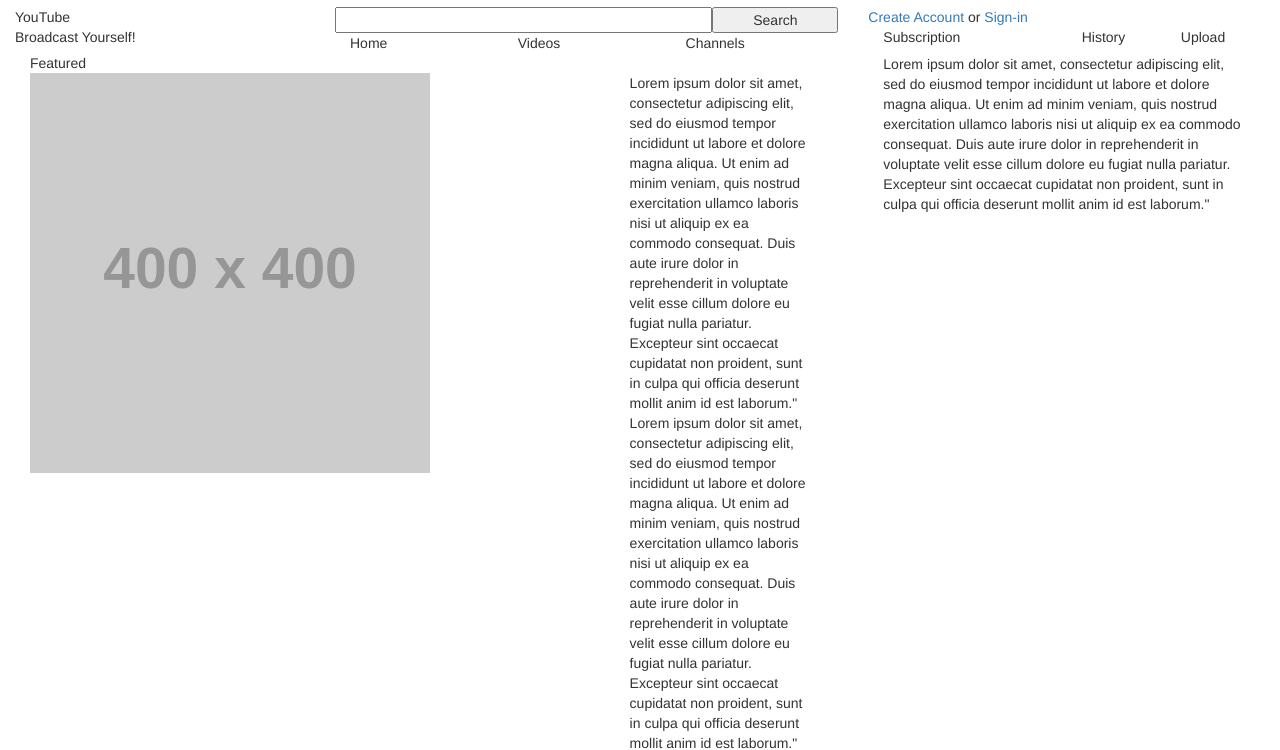
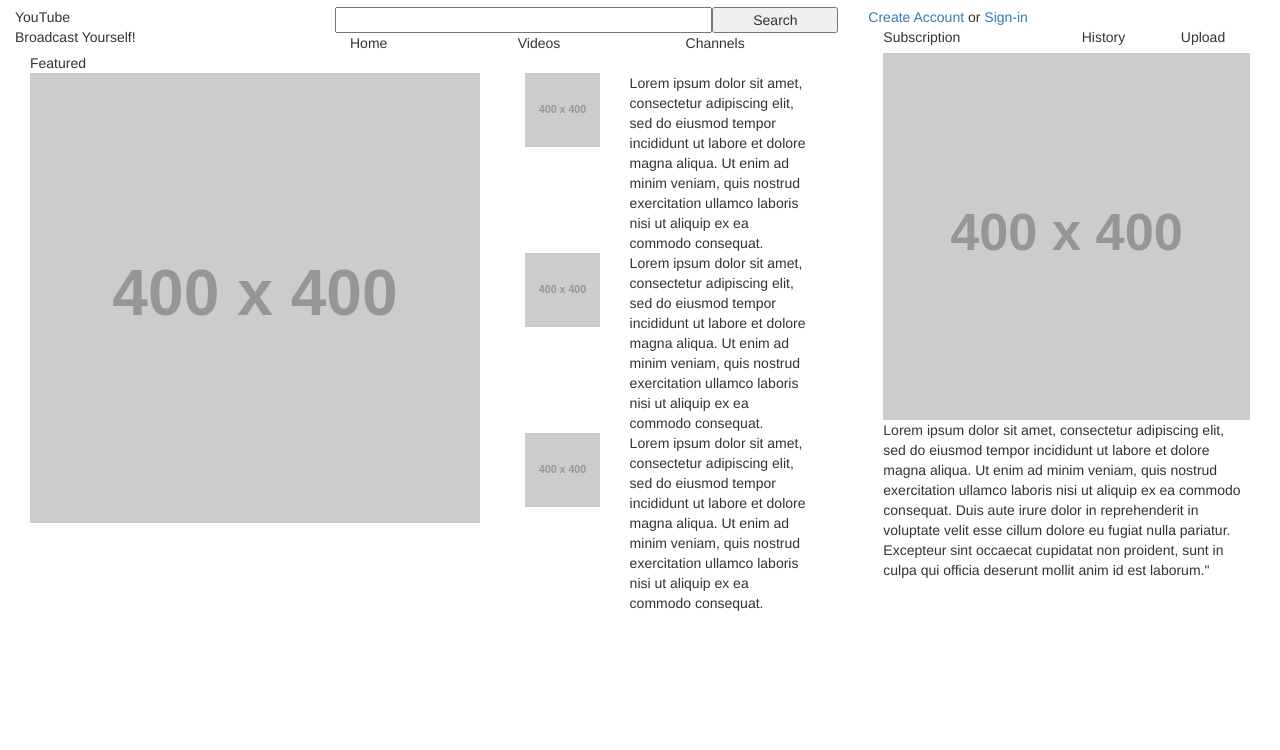
Before and after one commit to habudala/Youtube-Clone, a plain HTML site: page index.html in a window 1280 px wide. Shown: the part 56-806 px from the top of the page. Drawn offline with nearby package versions, Linux system fonts and the light colour scheme; placeholder pictures from the web are drawn by us.

Commit message:
fixing parts of third row

```diff
--- a/css/style.css
+++ b/css/style.css
@@ -0,0 +1,2 @@
+img {width:100%;}
+.minipic {clear:both;}
--- a/index.html
+++ b/index.html
@@ -61,24 +61,28 @@
 				<div class="col-xs-12 col-sm-5 col-md-5">
 					<div>
 						<div class="minipic col-xs-4 col-sm-4 col-md-4">
+						<img src="http://placehold.it/400x400">
 						</div>
-						<div class="miniDescription col-xs-8 col-sm-8 col-md-8">Lorem ipsum dolor sit amet, consectetur adipiscing elit, sed do eiusmod tempor incididunt ut labore et dolore magna aliqua. Ut enim ad minim veniam, quis nostrud exercitation ullamco laboris nisi ut aliquip ex ea commodo consequat. Duis aute irure dolor in reprehenderit in voluptate velit esse cillum dolore eu fugiat nulla pariatur. Excepteur sint occaecat cupidatat non proident, sunt in culpa qui officia deserunt mollit anim id est laborum."</div>
+						<div class="miniDescription col-xs-8 col-sm-8 col-md-8">Lorem ipsum dolor sit amet, consectetur adipiscing elit, sed do eiusmod tempor incididunt ut labore et dolore magna aliqua. Ut enim ad minim veniam, quis nostrud exercitation ullamco laboris nisi ut aliquip ex ea commodo consequat. </div>
 					</div>
 					<div>
 						<div class="minipic col-xs-4 col-sm-4 col-md-4">
+						<img src="http://placehold.it/400x400">
 						</div>
-						<div class="miniDescription col-xs-8 col-sm-8 col-md-8">Lorem ipsum dolor sit amet, consectetur adipiscing elit, sed do eiusmod tempor incididunt ut labore et dolore magna aliqua. Ut enim ad minim veniam, quis nostrud exercitation ullamco laboris nisi ut aliquip ex ea commodo consequat. Duis aute irure dolor in reprehenderit in voluptate velit esse cillum dolore eu fugiat nulla pariatur. Excepteur sint occaecat cupidatat non proident, sunt in culpa qui officia deserunt mollit anim id est laborum."</div>
+						<div class="miniDescription col-xs-8 col-sm-8 col-md-8">Lorem ipsum dolor sit amet, consectetur adipiscing elit, sed do eiusmod tempor incididunt ut labore et dolore magna aliqua. Ut enim ad minim veniam, quis nostrud exercitation ullamco laboris nisi ut aliquip ex ea commodo consequat. </div>
 					</div>
 					<div>
 						<div class="minipic col-xs-4 col-sm-4 col-md-4">
+						<img src="http://placehold.it/400x400">
 						</div>
-						<div class="miniDescription col-xs-8 col-sm-8 col-md-8">Lorem ipsum dolor sit amet, consectetur adipiscing elit, sed do eiusmod tempor incididunt ut labore et dolore magna aliqua. Ut enim ad minim veniam, quis nostrud exercitation ullamco laboris nisi ut aliquip ex ea commodo consequat. Duis aute irure dolor in reprehenderit in voluptate velit esse cillum dolore eu fugiat nulla pariatur. Excepteur sint occaecat cupidatat non proident, sunt in culpa qui officia deserunt mollit anim id est laborum."</div>
+						<div class="miniDescription col-xs-8 col-sm-8 col-md-8">Lorem ipsum dolor sit amet, consectetur adipiscing elit, sed do eiusmod tempor incididunt ut labore et dolore magna aliqua. Ut enim ad minim veniam, quis nostrud exercitation ullamco laboris nisi ut aliquip ex ea commodo consequat. </div>
 					</div>
 				</div>
 			</div>
 
 			<div class="col-xs-12 col-sm-4 col-md-4">
 				<div class="col-xs-12 col-sm-12 col-md-12">
+				<img src="http://placehold.it/400x400">
 				</div>
 				<div class="col-xs-12 col-sm-12 col-md-12">Lorem ipsum dolor sit amet, consectetur adipiscing elit, sed do eiusmod tempor incididunt ut labore et dolore magna aliqua. Ut enim ad minim veniam, quis nostrud exercitation ullamco laboris nisi ut aliquip ex ea commodo consequat. Duis aute irure dolor in reprehenderit in voluptate velit esse cillum dolore eu fugiat nulla pariatur. Excepteur sint occaecat cupidatat non proident, sunt in culpa qui officia deserunt mollit anim id est laborum."</div>
 			</div>
```
